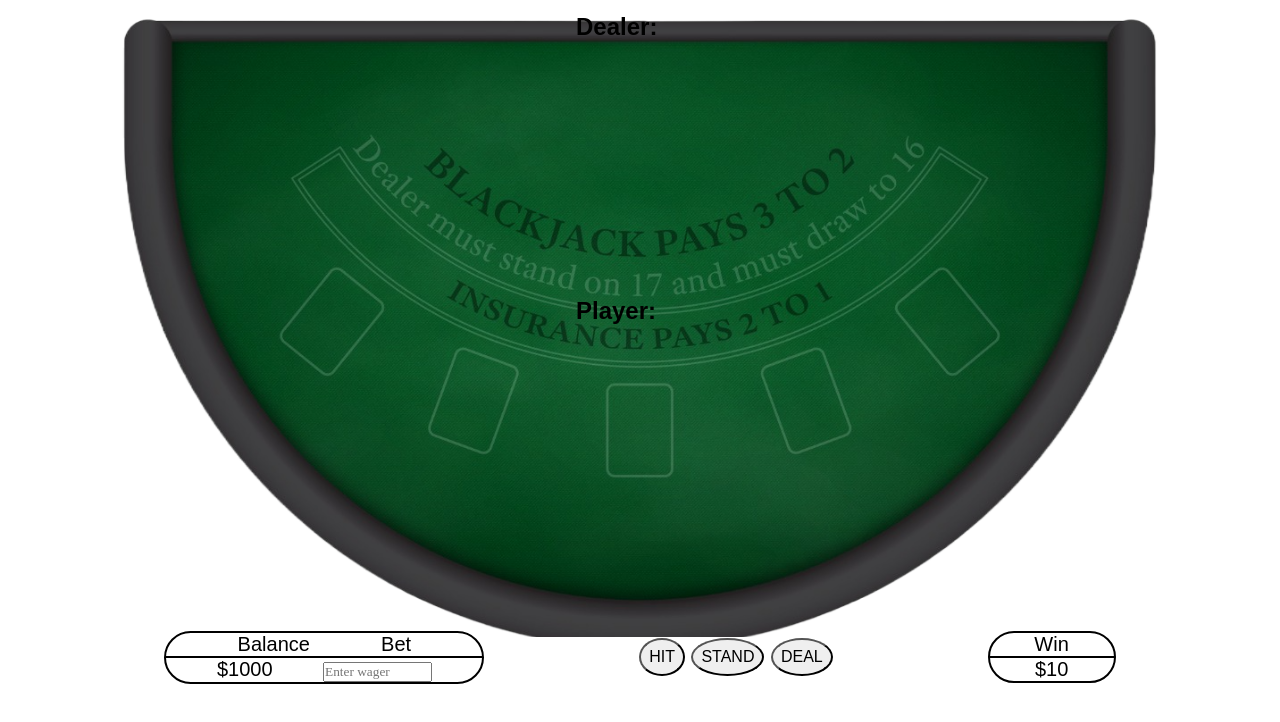
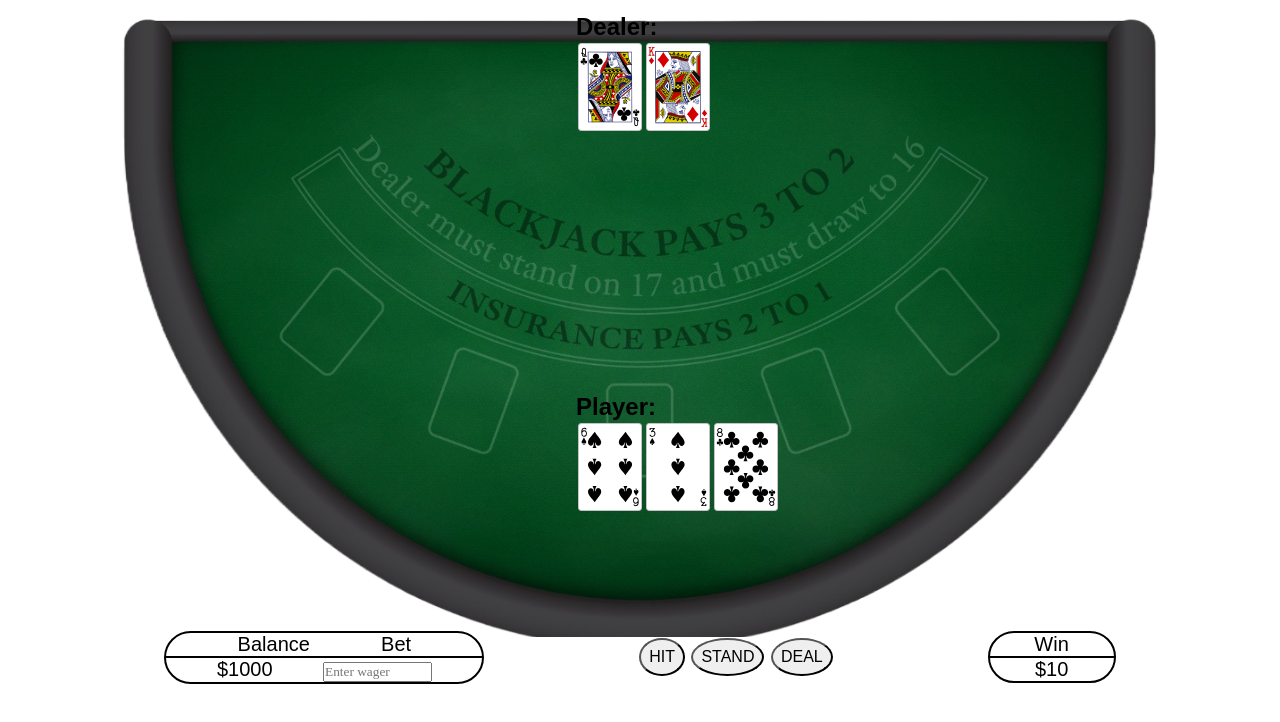
Before and after one commit to jesse-peraza/blackjack, a plain HTML site: page index.html in a window 1280 px wide. Both pictures are taken after a click on the button "HIT". Shown: the part 58-780 px from the top of the page. Drawn offline with Linux system fonts and the light colour scheme; a web font is replaced by a local one.

Commit message:
render hand completed

```diff
--- a/index.html
+++ b/index.html
@@ -13,10 +13,7 @@
     <div class="image">
         <div class="player-dealer">
             <h2>Dealer:</h2>
-            <div id="dealer-hand">
-                <!-- <div id="hidden" class="card back"></div>
-                <div class="card clubs K"></div> -->
-            </div>
+            <div id="dealer-hand"></div>
             <h2>Player:</h2>
             <div id="player-hand"></div>
         </div>
--- a/js/main.js
+++ b/js/main.js
@@ -68,6 +68,13 @@ function dealHands() {
 }
 
 function renderHands(card) {
+	while(playerHandEl.firstChild) {
+		playerHandEl.removeChild(playerHandEl.lastChild)
+	}
+	while(dealerHandEl.firstChild) {
+		dealerHandEl.removeChild(dealerHandEl.lastChild)
+	}
+
 	playerHand.forEach((card) => {
 		let pcardEl = document.createElement('span')
 		pcardEl.innerHTML = `<span class="card ${card.face}"></span>`
@@ -84,7 +91,7 @@ function hitFxn() {
 	const randomCardIdx = Math.floor(Math.random() * shuffledDeck.length)
 	const newCard = shuffledDeck.slice(randomCardIdx, (randomCardIdx + 1))[0]
 	playerHand.push(newCard)
-	//render new Card
+	renderHands()
 	pHandValue()
 }
 
```
